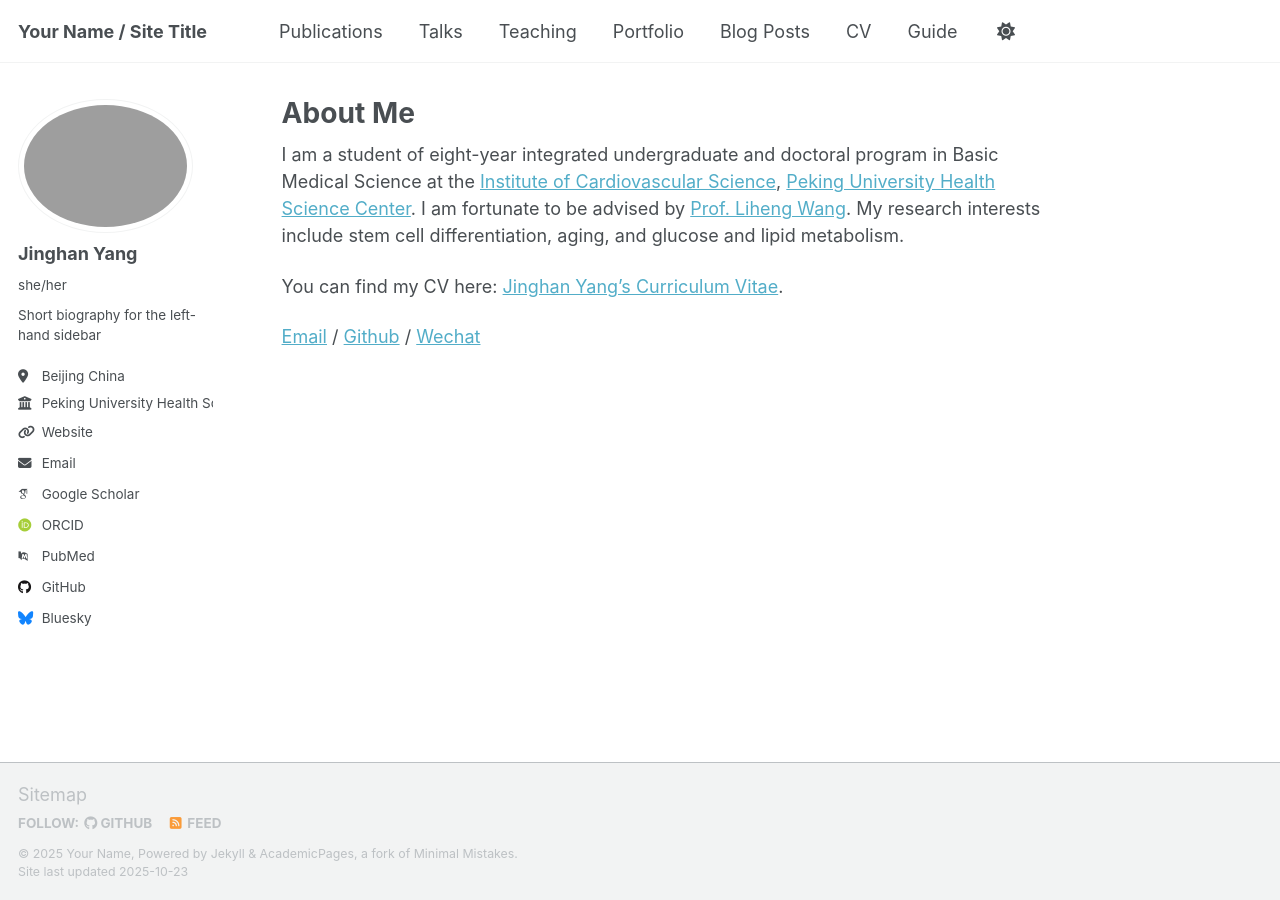
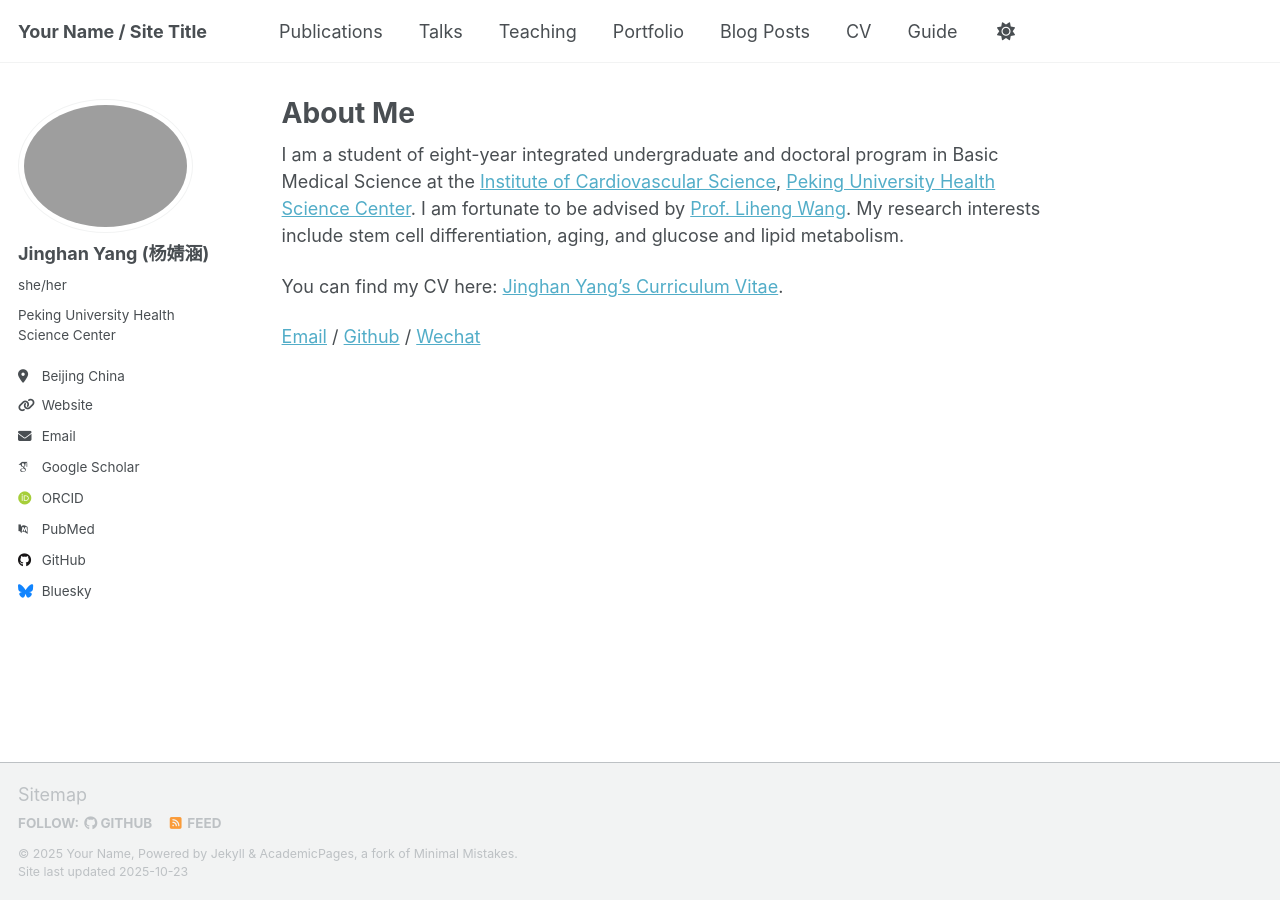
Before and after one commit to JinghanYang127/JinghanYang127.github.io, a Jekyll site: the page built from _pages/about.md, in a window 1280 px wide. Built offline with Jekyll 4.4.1, drawn with Linux system fonts in a browser that asks for light colours; some web fonts are replaced; a script that is not in the unit is left out.

Commit message:
Update _config.yml

```diff
--- a/_config.yml
+++ b/_config.yml
@@ -23,12 +23,12 @@ repository               : "academicpages/academicpages.github.io"
 #               Additional customization can be done by editing /_includes/author-profile.html
 author:
   # Biographic information
-  avatar           : "profile.png"
-  name             : "Jinghan Yang"
+  avatar           : "../images/profile.png"
+  name             : "Jinghan Yang (杨婧涵)"
   pronouns         : "she/her"
-  bio              : "Short biography for the left-hand sidebar"
+  bio              : "Peking University Health Science Center"
   location         : "Beijing China"
-  employer         : "Peking University Health Science Center"
+  employer         :
   uri              : "https://JinghanYang127.github.io"
   email            : "2110305213@stu.pku.edu.cn"
 
```
